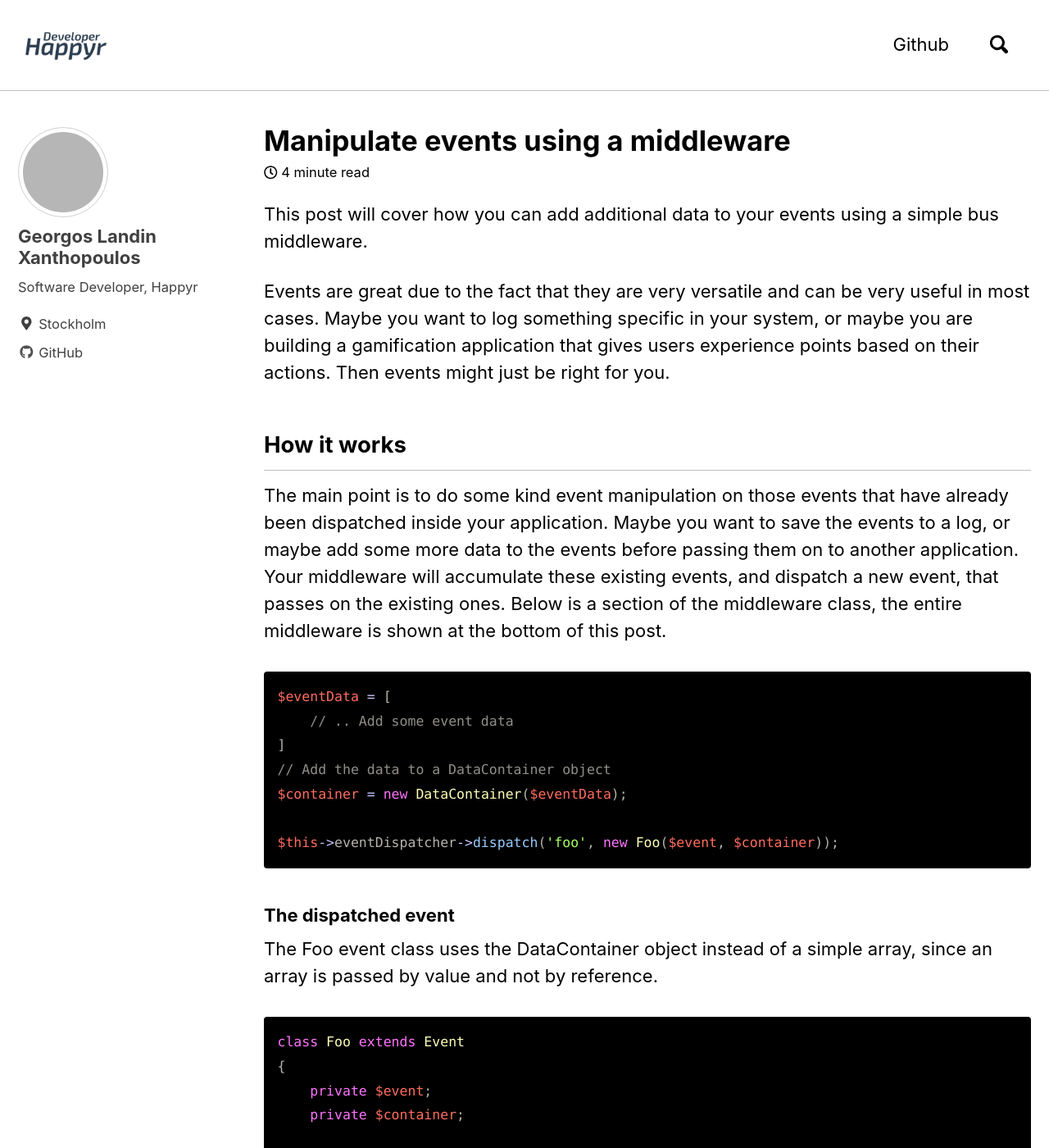
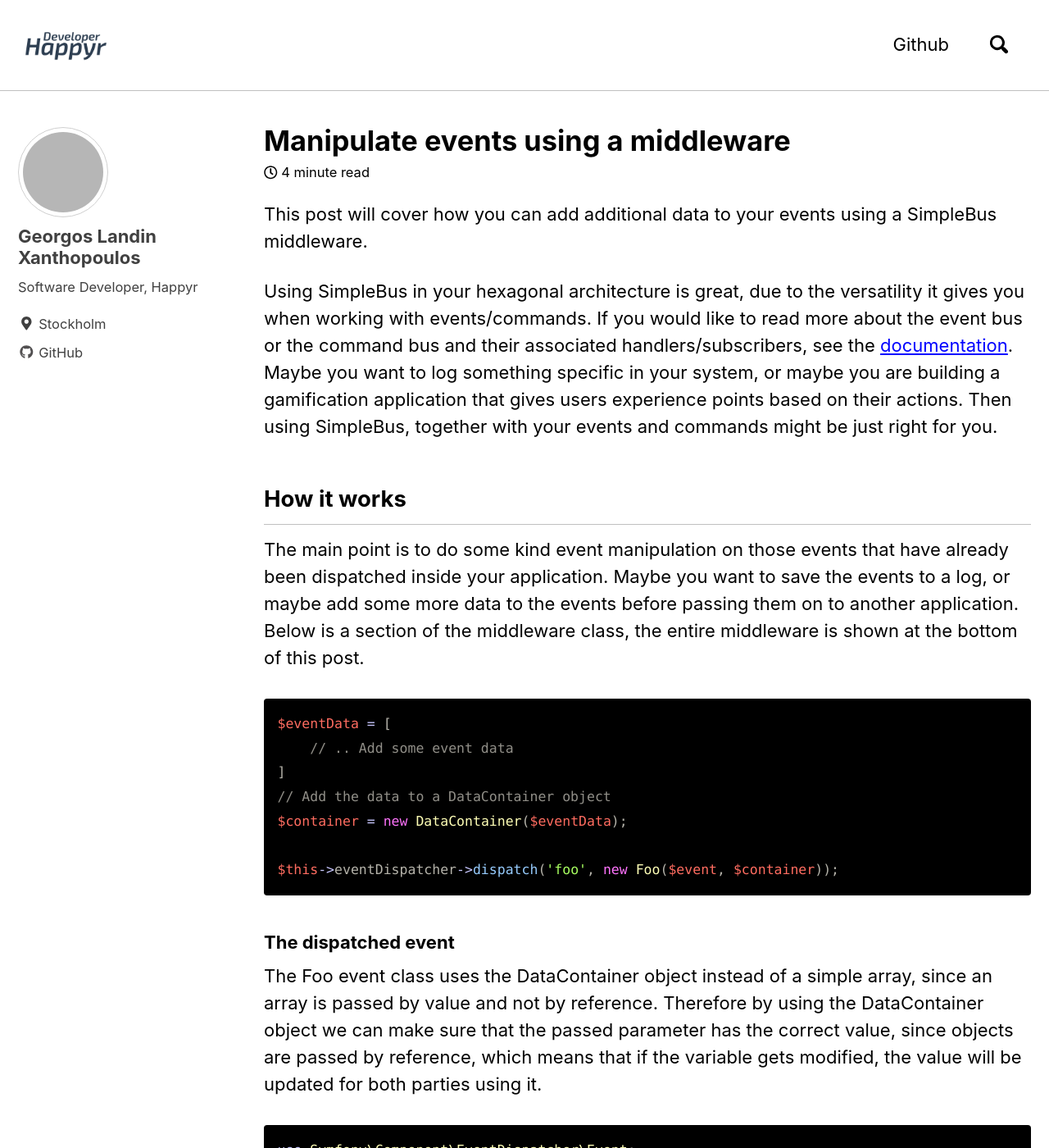
Before and after one commit to Happyr/developer.happyr.com, a Jekyll site: the page built from _posts/2018-04-09-middleware-event.md, in a window 1280 px wide and 1400 px high. Shown: the whole window at 82% size. Built offline with Jekyll 4.4.1, drawn with Linux system fonts in a browser that asks for light colours; nearby versions of some CDN libraries; comment, search, counter and statistics services are not loaded; some of the changed text lies outside the part shown; grey boxes are pictures that could not be loaded.

Commit message:
Added a few minor changes from PR review

```diff
--- a/_posts/2018-04-09-middleware-event.md
+++ b/_posts/2018-04-09-middleware-event.md
@@ -9,17 +9,19 @@ categories:
 - Symfony
 ---
 
-This post will cover how you can add additional data to your events using a simple bus middleware.
+This post will cover how you can add additional data to your events using a SimpleBus middleware.
 
-Events are great due to the fact that they are very versatile and can be very useful in most cases.
+Using SimpleBus in your hexagonal architecture is great, due to the versatility it gives you when working with events/commands.
+If you would like to read more about the event bus or the command bus and their associated handlers/subscribers, see
+the [documentation](http://docs.simplebus.io/en/latest/index.html).
 Maybe you want to log something specific in your system, or maybe you are building a gamification application that gives
-users experience points based on their actions. Then events might just be right for you.
+users experience points based on their actions. Then using SimpleBus, together with your events and commands might be just
+right for you.
 
 ## How it works
 The main point is to do some kind event manipulation on those events that have already been dispatched inside your application.
 Maybe you want to save the events to a log, or maybe add some more data to the events before passing them on to another
 application.
-Your middleware will accumulate these existing events, and dispatch a new event, that passes on the existing ones.
 Below is a section of the middleware class, the entire middleware is shown at the bottom of this post.
 
 {% highlight php %}
@@ -34,9 +36,13 @@ $this->eventDispatcher->dispatch('foo', new Foo($event, $container));
 
 ### The dispatched event
 The Foo event class uses the DataContainer object instead of a
-simple array, since an array is passed by value and not by reference.
+simple array, since an array is passed by value and not by reference. Therefore by using the DataContainer object we can
+make sure that the passed parameter has the correct value, since objects are passed by reference, which means that if the
+variable gets modified, the value will be updated for both parties using it.
 
 {% highlight php %}
+
+use Symfony\Component\EventDispatcher\Event;
 
 class Foo extends Event
 {
@@ -87,15 +93,13 @@ class DataContainer
 ## Manipulate the event
 Now you will need something that can manipulate the existing event. Creating an event subscriber that subscribes to the 'foo'
 event is a good start. Now it's up to you to decide what your subscriber should do.
-In this case imagine that we need a users age and address for later use, but they are both missing in the event data that
+
+In this case imagine that we need a users age and address for later use, but they are both missing in the SimpleBus event data that
 was provided from our application. This means that we somehow want to add these values to the event, before it gets passed
 on to another application. This will be done by the decorator class, which is a simple event subscriber.
 
 ### Example of a decorator class
 This example refers to when a new user has registered to your application.
-A decorator class listens to the event that was dispatched by your middleware.
-
-The purpose of this event subscriber is to add specific data to your event.
 
 {% highlight php %}
 
```
Also changed, not shown: other parts of _posts/2018-04-09-middleware-event.md (+3 -2 lines).
